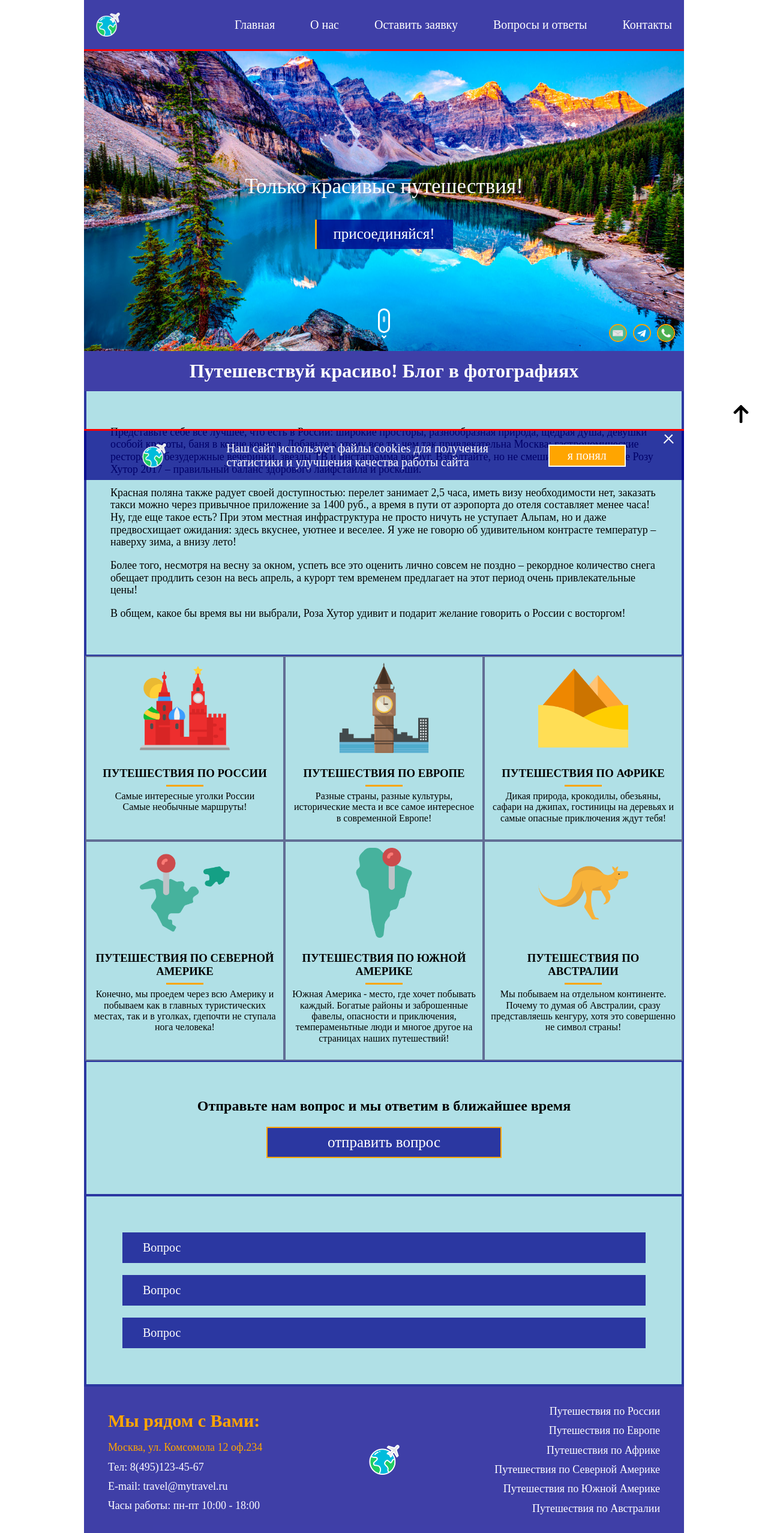
After one commit to TimaPaps/web_dev, a PHP site: page /index.php in a window 1280 px wide. The commit adds this page. Shown: the whole page at 60% size. Run offline with PHP 8.4, Linux system fonts and the light colour scheme.

Commit message:
дз урок 19 блок 3: введение в PHP, принцип работы клиент серверного взаимодействия, установка XAMPP, функция include(). Переименовал index.html в index.php, добавил страницы 2 и 3, перенес со страниц код для header, form-message, footer, up-arrow, cookies и подключил код к страницам с помощью функции include()

```diff
--- /dev/null
+++ b/inc/footer.php
@@ -0,0 +1,40 @@
+        <footer class="footer">
+            <div class="footer-left">
+                <h2 id="footer-left-h2" >Мы рядом с Вами:</h2>
+                <p id="footer-left-adress" >Москва, ул. Комсомола 12 оф.234</p>
+                <p>Тел: 8(495)123-45-67</p>
+                <p>E-mail: travel@mytravel.ru</p>
+                <p>Часы работы: пн-пт 10:00 - 18:00</p>
+            </div>
+            <a id="footer-logo" href="#body" class="footer-logo"></a>
+            <nav class="footer-right-links">
+                <a href="#" class="footer-right-links-style" >Путешествия по России</a>
+                <a href="#" class="footer-right-links-style" >Путешествия по Европе</a>
+                <a href="#" class="footer-right-links-style" >Путешествия по Африке</a>
+                <a href="#" class="footer-right-links-style" >Путешествия по Северной Америке</a>
+                <a href="#" class="footer-right-links-style" >Путешествия по Южной Америке</a>
+                <a href="#" class="footer-right-links-style" >Путешествия по Австралии</a>
+            </nav>
+        </footer>
+        <div class="up-arrow"></div>
+        <div class="cookies">
+            <div class="cookies-logo"></div>
+            <div class="cookies-text">
+                <p>
+                    Наш сайт использует файлы cookies для получения <br>
+                    статистики и улучшения качества работы сайта
+                </p>
+            </div>
+            <div class="cookies-btn">я понял</div>
+            <div class="cookies-btn-close"></div>
+        </div>
+    </div>
+    <script src="/js/jquery-3.5.1.min.js"></script>
+    <script src="/js/script.js"></script>
+    <script src="/js/new.js"></script>
+    <script src="/js/form.js"></script>
+    <!--<script src="/js/tasks.js"></script>
+    <script src="/js/game.js"></script>
+    <script src="/js/gamenumber.js"></script>-->
+</body>
+</html>
--- /dev/null
+++ b/inc/form.php
@@ -0,0 +1,27 @@
+<section class="form-message">
+            <div class="form-message-block">
+                <div class="form-message-block-logo"></div>
+                <h4>Напишите нам:</h4>
+                <form id="questionForm" action="https://form.php" method="GET" autocomplete="off">
+                    <div class="form-item">
+                        <input data-length="30" type="text" name="fullName" placeholder="ФИО">
+                    </div>
+                    <div class="form-item">
+                        <input data-length="25" type="email" name="email" placeholder="Email">
+                    </div>
+                    <div class="form-item">
+                        <input data-length="15" type="number" name="phone" placeholder="Телефон">
+                    </div>
+                    <div class="form-item">
+                        <textarea data-length="50" name="textMessage" placeholder="Ваше сообщение"></textarea>
+                    </div>
+                    <div class="form-item">
+                        <input type="submit" value="Отправить письмо">
+                    </div>
+                    <div class="form-item">
+                        <input type="reset">
+                    </div>
+                </form>
+                <div class="form-message-block-button"></div>
+            </div>
+        </section>
--- /dev/null
+++ b/inc/header.php
@@ -0,0 +1,11 @@
+        <header class="header">
+            <a href="#footer-logo" class="header-logo"></a>
+            <nav class="header-navigation">
+                <a id="header-navigation-main" href="#" class="header-links">Главная</a>
+                <a id="header-navigation-about-us" href="#" class="header-links header-links-right">О нас</a>
+                <a href="#" class="header-links header-navigation-form-open">Оставить заявку</a>
+                <a href="#" class="header-links header-links-right header-navigation-question-answer">Вопросы и ответы</a>
+                <a id="header-navigation-contacts" href="#footer-left-adress" class="header-links header-links-center">Контакты</a>
+            </nav>
+            <dic class="menu-button"></dic>
+        </header>
--- a/index.html
+++ b/index.php
@@ -1,31 +1,27 @@
+<?php
+    $title = 'Главная страница сайта';
+?>
+
 <!DOCTYPE html>
 <html lang="ru">
 <head>
     <meta charset="UTF-8">
     <meta name="viewport" content="width=device-width, initial-scale=1.0">
-    <title>Страница с изображениями</title>
-    <link rel="stylesheet" href="style.css">
-    <link rel="stylesheet" href="media-queries.css">
+    <title><?php echo "$title" ?></title>
+    <link rel="stylesheet" href="/style.css">
+    <link rel="stylesheet" href="/media-queries.css">
 </head>
 <body id="body">
     <div class="wrapper">
-        <header class="header">
-            <a href="#footer-logo" class="header-logo"></a>
-            <nav class="header-navigation">
-                <a id="header-navigation-main" href="#" class="header-links">Главная</a>
-                <a id="header-navigation-about-us" href="#" class="header-links header-links-right">О нас</a>
-                <a href="#" class="header-links header-navigation-form-open">Оставить заявку</a>
-                <a href="#" class="header-links header-links-right header-navigation-question-answer">Вопросы и ответы</a>
-                <a id="header-navigation-contacts" href="#footer-left-adress" class="header-links header-links-center">Контакты</a>
-            </nav>
-            <dic class="menu-button"></dic>
-        </header>
+        <?php
+            include('inc/header.php');
+        ?>
         <main>
             <div class="picture">
                 <div class="picture-social-icons">
-                    <img src="images/social-icons/email.png" alt="email">
-                    <img src="images/social-icons/telegram.png" alt="telegram">
-                    <img src="images/social-icons/whatsapp.png" alt="whatsapp">
+                    <img src="/images/social-icons/email.png" alt="email">
+                    <img src="/images/social-icons/telegram.png" alt="telegram">
+                    <img src="/images/social-icons/whatsapp.png" alt="whatsapp">
                 </div>
                 <div class="picture-rocket">
                     <div class="picture-fire"></div>
@@ -50,7 +46,7 @@
                 </div>
                 <div class="blocks">
                     <section class="blocks-item">
-                        <img src="images/moscow.png" alt="Москва">
+                        <img src="/images/moscow.png" alt="Москва">
                         <h3 class="h3-style">ПУТЕШЕСТВИЯ ПО РОССИИ</h3>
                         <p>
                             Самые интересные уголки России <br>
@@ -58,35 +54,35 @@
                         </p>
                     </section>
                     <section class="blocks-item">
-                        <img src="images/big-ben.png" alt="Биг-Бен">
+                        <img src="/images/big-ben.png" alt="Биг-Бен">
                         <h3 class="h3-style">ПУТЕШЕСТВИЯ ПО ЕВРОПЕ</h3>
                         <p>
                             Разные страны, разные культуры, исторические места и все самое интересное в современной Европе!
                         </p>
                     </section>
                     <section class="blocks-item">
-                        <img src="images/pyramids.png" alt="Пирамиды">
+                        <img src="/images/pyramids.png" alt="Пирамиды">
                         <h3 class="h3-style">ПУТЕШЕСТВИЯ ПО АФРИКЕ</h3>
                         <p>
                             Дикая природа, крокодилы, обезьяны, сафари на джипах, гостиницы на деревьях и самые опасные приключения ждут тебя!
                         </p>
                     </section>
                     <section class="blocks-item">
-                        <img src="images/north-america.png" alt="Северная Америка">
+                        <img src="/images/north-america.png" alt="Северная Америка">
                         <h3 class="h3-style">ПУТЕШЕСТВИЯ ПО СЕВЕРНОЙ АМЕРИКЕ</h3>
                         <p>
                             Конечно, мы проедем через всю Америку и побываем как в главных туристических местах, так и в уголках, гдепочти не ступала нога человека!
                         </p>
                     </section>
                     <section class="blocks-item">
-                        <img src="images/south-america.png" alt="Южная Америка">
+                        <img src="/images/south-america.png" alt="Южная Америка">
                         <h3 class="h3-style">ПУТЕШЕСТВИЯ ПО ЮЖНОЙ АМЕРИКЕ</h3>
                         <p>
                             Южная Америка - место, где хочет побывать каждый. Богатые районы и заброшенные фавелы, опасности и приключения, темпераменьтные люди и многое другое на страницах наших путешествий!
                         </p>
                     </section>
                     <section class="blocks-item">
-                        <img src="images/kangaroo.png" alt="Австралия">
+                        <img src="/images/kangaroo.png" alt="Австралия">
                         <h3 class="h3-style">ПУТЕШЕСТВИЯ ПО АВСТРАЛИИ</h3>
                         <p>
                             Мы побываем на отдельном континенте. Почему то думая об Австралии, сразу представляешь кенгуру, хотя это совершенно не символ страны!
@@ -115,70 +111,7 @@
                 </div>
             </section>
         </main>
-        <footer class="footer">
-            <div class="footer-left">
-                <h2 id="footer-left-h2" >Мы рядом с Вами:</h2>
-                <p id="footer-left-adress" >Москва, ул. Комсомола 12 оф.234</p>
-                <p>Тел: 8(495)123-45-67</p>
-                <p>E-mail: travel@mytravel.ru</p>
-                <p>Часы работы: пн-пт 10:00 - 18:00</p>
-            </div>
-            <a id="footer-logo" href="#body" class="footer-logo"></a>
-            <nav class="footer-right-links">
-                <a href="#" class="footer-right-links-style" >Путешествия по России</a>
-                <a href="#" class="footer-right-links-style" >Путешествия по Европе</a>
-                <a href="#" class="footer-right-links-style" >Путешествия по Африке</a>
-                <a href="#" class="footer-right-links-style" >Путешествия по Северной Америке</a>
-                <a href="#" class="footer-right-links-style" >Путешествия по Южной Америке</a>
-                <a href="#" class="footer-right-links-style" >Путешествия по Австралии</a>
-            </nav>
-        </footer>
-        <div class="up-arrow"></div>
-        <section class="form-message">
-            <div class="form-message-block">
-                <div class="form-message-block-logo"></div>
-                <h4>Напишите нам:</h4>
-                <form id="questionForm" action="https://form.php" method="GET" autocomplete="off">
-                    <div class="form-item">
-                        <input data-length="30" type="text" name="fullName" placeholder="ФИО">
-                    </div>
-                    <div class="form-item">
-                        <input data-length="25" type="email" name="email" placeholder="Email">
-                    </div>
-                    <div class="form-item">
-                        <input data-length="15" type="number" name="phone" placeholder="Телефон">
-                    </div>
-                    <div class="form-item">
-                        <textarea data-length="50" name="textMessage" placeholder="Ваше сообщение"></textarea>
-                    </div>
-                    <div class="form-item">
-                        <input type="submit" value="Отправить письмо">
-                    </div>
-                    <div class="form-item">
-                        <input type="reset">
-                    </div>
-                </form>
-                <div class="form-message-block-button"></div>
-            </div>
-        </section>
-        <div class="cookies">
-            <div class="cookies-logo"></div>
-            <div class="cookies-text">
-                <p>
-                    Наш сайт использует файлы cookies для получения <br>
-                    статистики и улучшения качества работы сайта
-                </p>
-            </div>
-            <div class="cookies-btn">я понял</div>
-            <div class="cookies-btn-close"></div>
-        </div>
-    </div>
-    <script src="/js/jquery-3.5.1.min.js"></script>
-    <script src="/js/script.js"></script>
-    <script src="/js/new.js"></script>
-    <script src="/js/form.js"></script>
-    <!--<script src="/js/tasks.js"></script>
-    <script src="/js/game.js"></script>
-    <script src="/js/gamenumber.js"></script>-->
-</body>
-</html>
+<?php
+    include('inc/form.php');
+    include('inc/footer.php');
+?>
--- a/media-queries.css
+++ b/media-queries.css
@@ -46,6 +46,9 @@
 }
 
 @media (min-width: 701px) and (max-width: 1000px) {
+    .header-links {
+        font-size: 16px;
+    }
     .footer-logo {
         display: none;
     }
@@ -65,5 +68,8 @@
 }
 
 @media (min-width: 1001px) {
-
+    .header-links {
+        margin-left: 55px;
+        transition: 0.5s;
+    }
 }
--- a/style.css
+++ b/style.css
@@ -74,8 +74,8 @@
 
 .menu-button {
     background: url(/images/menu.svg) center center / contain no-repeat;
-    height: 40px;
-    width: 40px;
+    height: 35px;
+    width: 35px;
     display: none;
     z-index: 1;
 }
```
Also changed, not shown: pages/contacts.php (added, +36 -0 lines), pages/trips.php (added, +36 -0 lines), images/menu.svg.
